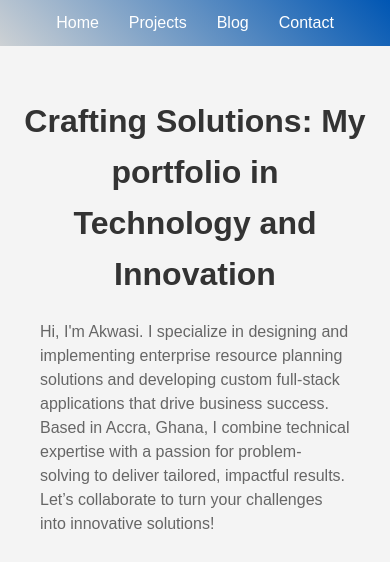
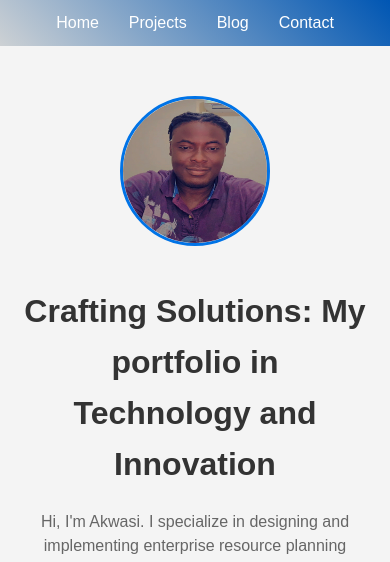
Before and after one commit to Akwasi-Adu/Portfolio, a plain HTML site: page index.html in a window 390 px wide. Shown: the top 562 px of the page. Drawn offline with nearby package versions, Linux system fonts and the light colour scheme.

Commit message:
modified profile pic for mobile

```diff
--- a/index.html
+++ b/index.html
@@ -34,7 +34,7 @@
     <main id="home">
         <section>
             <div class="home-intro">
-                <!-- <img src="portfolio/images/Me2.jpg" alt="Picture of Akwasi Adu-Kyeremeh" class="profile-photo"> -->
+                <img src="portfolio/images/Me2.jpg" alt="Picture of Akwasi Adu-Kyeremeh" class="profile-photo">
                 <div class="intro-text">
                     <h1>Crafting Solutions: My portfolio in Technology and Innovation</h1>
                     <p>Hi, I'm Akwasi. I specialize in designing and implementing enterprise resource planning solutions and developing custom full-stack applications that drive business success. Based in Accra, Ghana, I combine technical expertise with a passion for problem-solving to deliver tailored, impactful results. Let’s collaborate to turn your challenges into innovative solutions!</p>
--- a/portfolio/css/style.css
+++ b/portfolio/css/style.css
@@ -782,6 +782,22 @@ main section {
     text-align: left;
 }
 
+@media (max-width: 768px) {
+    .home-intro {
+        flex-direction: column; /* Stack items vertically */
+        align-items: center; /* Center items */
+    }
+
+    .profile-photo {
+        margin-bottom: 20px; /* Add spacing below the image */
+    }
+
+    .intro-text {
+        text-align: center; /* Center-align text */
+    }
+}
+
+
 .project-logo {
     width: 100px;
     margin-bottom: 10px;
```
